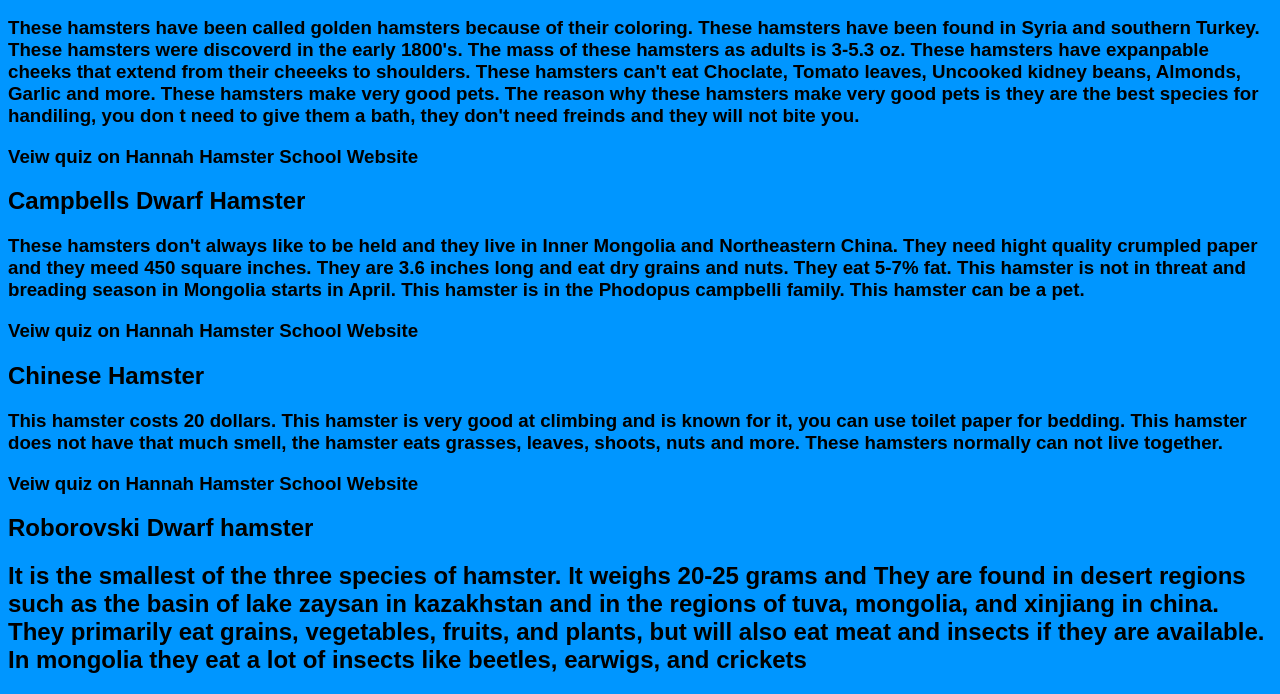
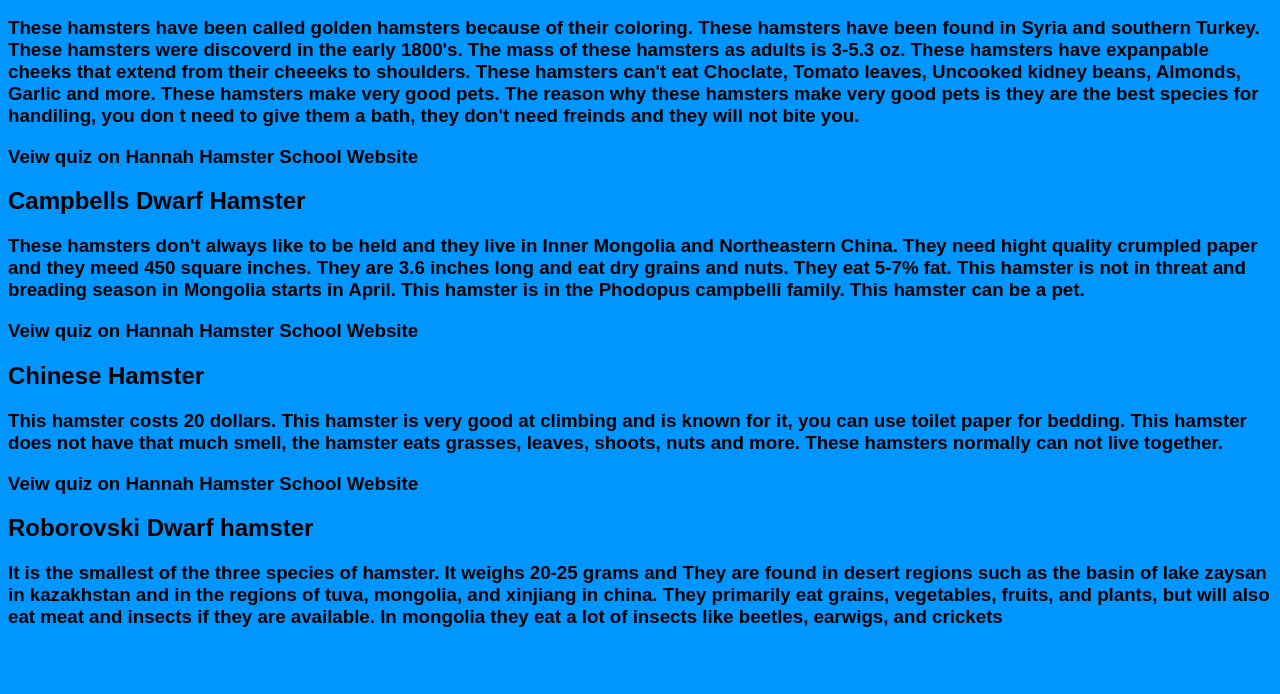
Before and after one commit to hannahhamsterschool/websitehannahhamsterschool906067050640505304030403, a plain HTML site: page HAMSTER INFO.html in a window 1280 px wide. Shown: the part 137-831 px from the top of the page. After the commit the page ends 800 px from the top, so only its background shows below. Drawn offline with Linux system fonts and the light colour scheme.

Commit message:
Update HAMSTER INFO.html

```diff
--- a/HAMSTER INFO.html
+++ b/HAMSTER INFO.html
@@ -13,14 +13,14 @@ t need to give them a bath, they don't need freinds and they will not bite you.
 <h3>This hamster costs 20 dollars. This hamster is very good at climbing and is known for it, you can use toilet paper for bedding. This hamster does not have that much smell, the hamster eats grasses, leaves, shoots, nuts and more. These hamsters normally can not live together.</h3>
 <h3>Veiw quiz on Hannah Hamster School Website</h3>
 <h2>Roborovski Dwarf hamster</h2>
-  <h2>It is the smallest of the three species of hamster. It weighs 20-25 grams and They are found in desert regions such as the basin of lake zaysan in kazakhstan and in the regions of tuva, mongolia, and xinjiang in china.
+  <h3>It is the smallest of the three species of hamster. It weighs 20-25 grams and They are found in desert regions such as the basin of lake zaysan in kazakhstan and in the regions of tuva, mongolia, and xinjiang in china.
 They primarily eat grains, vegetables, fruits, and plants, but will also eat meat and insects if they are available. In mongolia they eat a lot of insects like beetles, earwigs, and crickets
 
 
 
 
 
-</h2>
+</h3>
 </a>
 
 <head>
```
